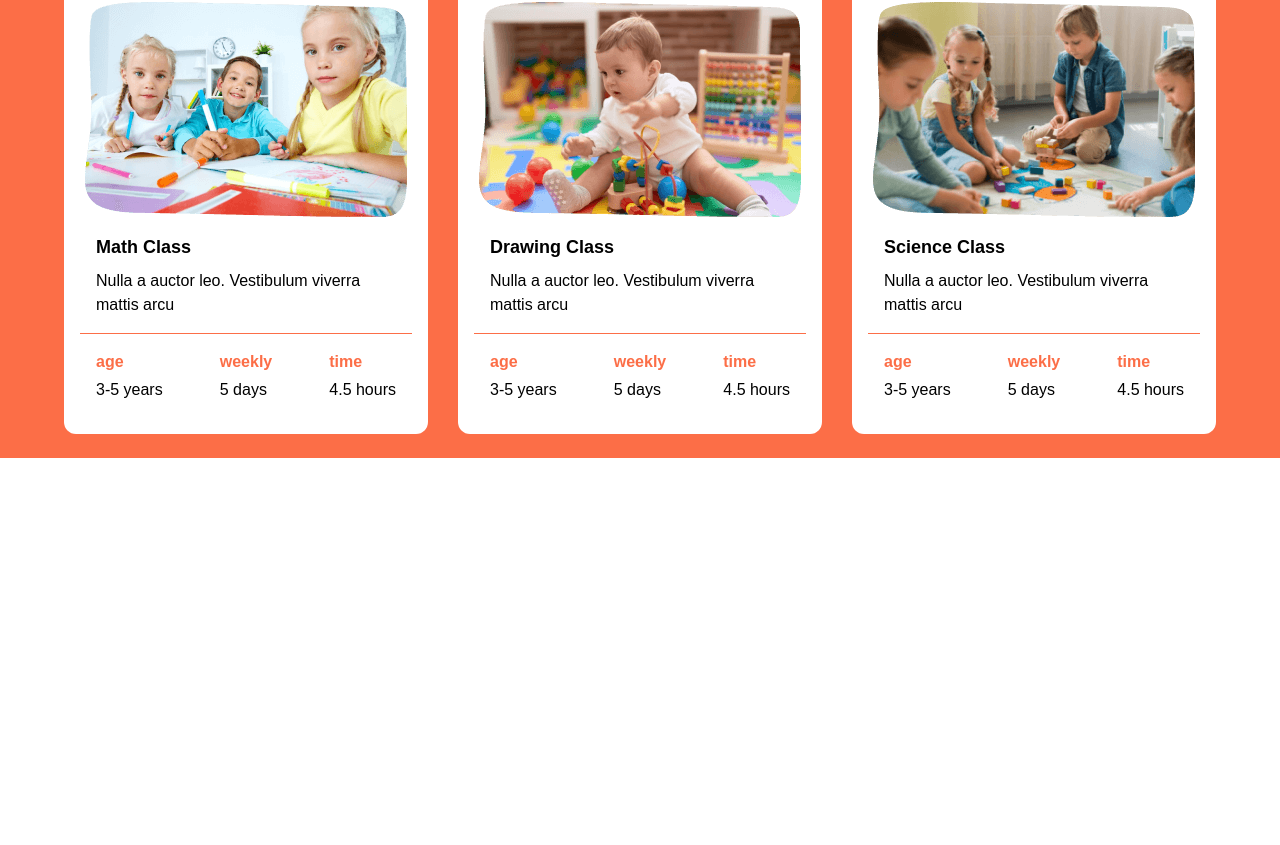
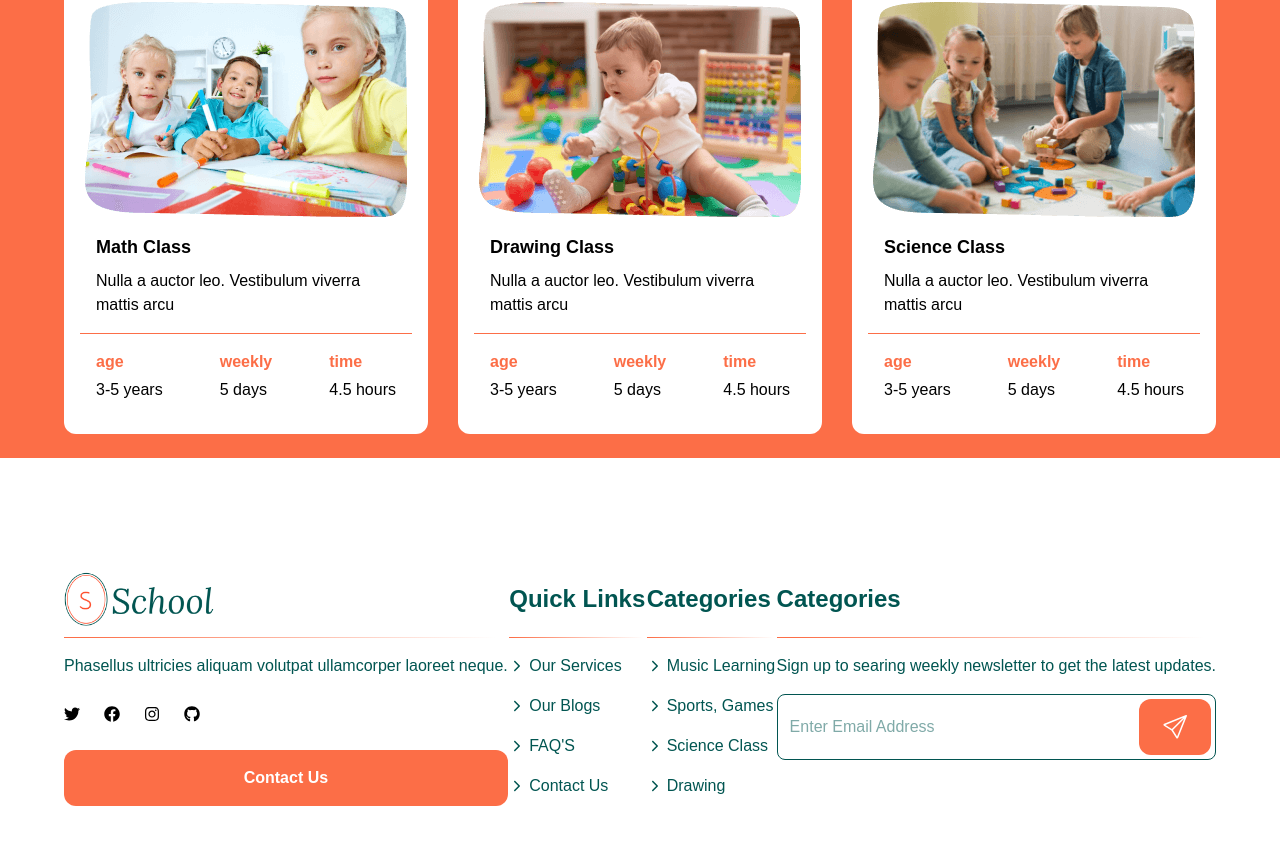
Before and after one commit to nhandzai/Sschool-landing-page, a Next.js app: page / in a window 1280 px wide. Shown: the part 1729-2574 px from the top of the page. Before the commit the page ends 2187 px from the top, so only its background shows below. Built offline with nearby package versions, Linux system fonts and the light colour scheme.

Commit message:
add footer

```diff
--- a/src/app/globals.css
+++ b/src/app/globals.css
@@ -10,7 +10,7 @@
   --color-foreground: var(--foreground);
   --font-sans: var(--font-geist-sans);
   --font-mono: var(--font-geist-mono);
-  --color-1: #FDFBEE;
+  --color-1: #FFFFFF;
   --color-2: #57B4BA;
   --color-3: #015551;
   --color-4: #fc6e47;
@@ -25,7 +25,6 @@ body {
   color: var(--foreground);
   font-family: Arial, Helvetica, sans-serif;
 }
-
 
 @keyframes fade {
   0%   { opacity: 0; }
@@ -57,3 +56,8 @@ body {
 .slider-track {
   animation: slide 9s infinite ease-in-out;
 }
+
+.my-border-image{
+  border-image: linear-gradient(90deg, #fc6e47 4.85%, rgba(201, 203, 223, 0) 96.39%);
+  border-image-slice: 4;
+}
--- a/src/app/layout.js
+++ b/src/app/layout.js
@@ -1,6 +1,7 @@
 import './globals.css';
 import HeaderTop from '@/component/HeaderTop';
 import HeaderStick from '@/component/HeaderStick';
+import Footer from '@/component/Footer';
 
 export default function RootLayout({ children }) {
   return (
@@ -10,6 +11,7 @@ export default function RootLayout({ children }) {
         <HeaderTop />
         <HeaderStick />
         {children}
+        <Footer />
       </body>
     </html>
   );
--- /dev/null
+++ b/src/component/Footer.js
@@ -0,0 +1,128 @@
+import Image from 'next/image'
+import { FaTwitter, FaFacebook, FaInstagram, FaGithub } from "react-icons/fa";
+import { IoIosArrowForward } from "react-icons/io";
+import { BsSend } from "react-icons/bs";
+
+export default function Footer() {
+    return (
+        <footer className="flex flex-row flex-wrap px-16 justify-between p-4 sm:py-30 py-20 text-3 bg-1">
+
+            <section className='flex flex-col gap-4 '>
+                <div className="border-b-4 border-transparent border-b my-border-image pb-4 h-15 text-2xl font-bold  flex items-center">
+                    <Image
+                        src="/images/logo-1.png"
+                        height={50}
+                        width={150}
+                        alt="Logo of the website"
+                        className='cursor-pointer'
+                    />
+                </div>
+
+                <div>
+                    <span >Phasellus ultricies aliquam volutpat ullamcorper laoreet neque.</span>
+
+                </div>
+                <div className="flex flex-row text-center h-10 items-center gap-6">
+                    <FaTwitter color="black" className="cursor-pointer " />
+                    <FaFacebook color="black" className="cursor-pointer" />
+                    <FaInstagram color="black" className="cursor-pointer" />
+                    <FaGithub color="black" className="cursor-pointer" />
+                </div>
+                <a className='bg-4 p-4 px-6 rounded-xl text-center text-white font-bold hover:bg-3 transition-all duration-300 ease-in-out cursor-pointer'>
+                    Contact Us
+                </a>
+
+            </section>
+
+            <section className='flex flex-col gap-4 '>
+                <span className="border-b-4 border-transparent border-b my-border-image pb-4 h-15 text-2xl font-bold  flex items-center">
+                    Quick Links
+                </span>
+                <div className='flex flex-col gap-4'>
+                    <a
+                        href="#"
+                        className="flex items-center transition-all duration-300 ease-in-out hover:translate-x-2 hover:text-orange-500">
+                        <IoIosArrowForward className="mr-1" />
+                        Our Services
+                    </a>
+
+                    <a
+                        href="#"
+                        className="flex items-center transition-all duration-300 ease-in-out hover:translate-x-2 hover:text-orange-500">
+                        <IoIosArrowForward className="mr-1" />
+                        Our Blogs
+                    </a>
+
+                    <a
+                        href="#"
+                        className="flex items-center transition-all duration-300 ease-in-out hover:translate-x-2 hover:text-orange-500">
+                        <IoIosArrowForward className="mr-1" />
+                        FAQ'S
+                    </a>
+
+                    <a
+                        href="#"
+                        className="flex items-center transition-all duration-300 ease-in-out hover:translate-x-2 hover:text-orange-500">
+                        <IoIosArrowForward className="mr-1" />
+                        Contact Us
+                    </a>
+                </div>
+            </section>
+
+            <section className='flex flex-col gap-4 '>
+                <span className="border-b-4 border-transparent border-b my-border-image pb-4 h-15 text-2xl font-bold  flex items-center">
+                    Categories
+                </span>
+                <div className='flex flex-col gap-4'>
+                    <a
+                        href="#"
+                        className="flex items-center transition-all duration-300 ease-in-out hover:translate-x-2 hover:text-orange-500">
+                        <IoIosArrowForward className="mr-1" />
+                        Music Learning
+                    </a>
+
+                    <a
+                        href="#"
+                        className="flex items-center transition-all duration-300 ease-in-out hover:translate-x-2 hover:text-orange-500">
+                        <IoIosArrowForward className="mr-1" />
+                        Sports, Games
+                    </a>
+
+                    <a
+                        href="#"
+                        className="flex items-center transition-all duration-300 ease-in-out hover:translate-x-2 hover:text-orange-500">
+                        <IoIosArrowForward className="mr-1" />
+                        Science Class
+                    </a>
+
+                    <a
+                        href="#"
+                        className="flex items-center transition-all duration-300 ease-in-out hover:translate-x-2 hover:text-orange-500">
+                        <IoIosArrowForward className="mr-1" />
+                        Drawing
+                    </a>
+                </div>
+            </section>
+
+            <section className='flex flex-col gap-4 '>
+                <span className="border-b-4 border-transparent border-b my-border-image pb-4 h-15 text-2xl font-bold  flex items-center">
+                    Categories
+                </span>
+
+                <div>
+                    <span >Sign up to searing weekly newsletter to get the latest updates.</span>
+                </div>
+
+                <div className='flex flex-row items-center justify-between border-3 border-[1px] p-1 pl-3 rounded-lg  '>
+                    <input type="text" placeholder="Enter Email Address" className='appearance-none outline-none border-none bg-transparent ' />
+                    <button className='bg-4 p-4 px-6 rounded-xl text-center text-white font-bold hover:bg-3 transition-all duration-300 ease-in-out cursor-pointer'>
+                        <BsSend className='text-2xl text-center' />
+                    </button>
+                </div>
+
+            </section>
+
+
+        </footer>
+    )
+}
```
